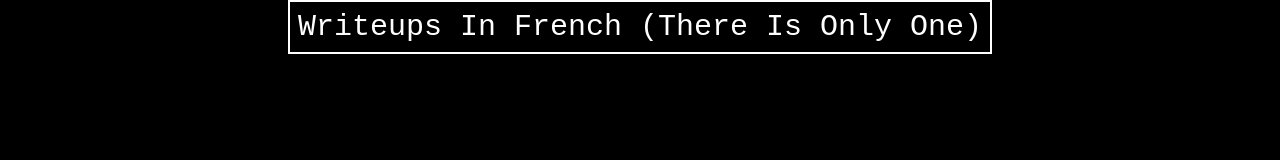
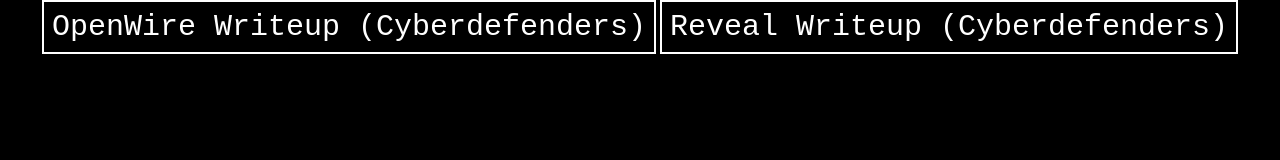
Before and after one commit to XPCollector303/portfolio, a plain HTML site: page MyWork/index.html in a window 1280 px wide. Drawn offline with Linux system fonts and the light colour scheme.

Commit message:
Added my second writeup in the MyWork page, and added links to the homepage in all writeups.

```diff
--- a/MyWork/index.html
+++ b/MyWork/index.html
@@ -5,6 +5,7 @@
     </head>
     <body>
         <div class="mainlinks">
-            <a href="Writeups/soireedescites.html">Writeups in French (there is only one)</a>
+            <a href="Writeups/soireedescites.html">OpenWire Writeup (Cyberdefenders)</a>
+            <a href="Writeups/yaquedesdonnadesninetta.html">Reveal Writeup (Cyberdefenders)</a>
         </div>
     </body>
```
Also changed, not shown: MyWork/Writeups/soireedescites.html (+1 -0 lines), MyWork/Writeups/yaquedesdonnadesninetta.html (+2 -1 lines).
